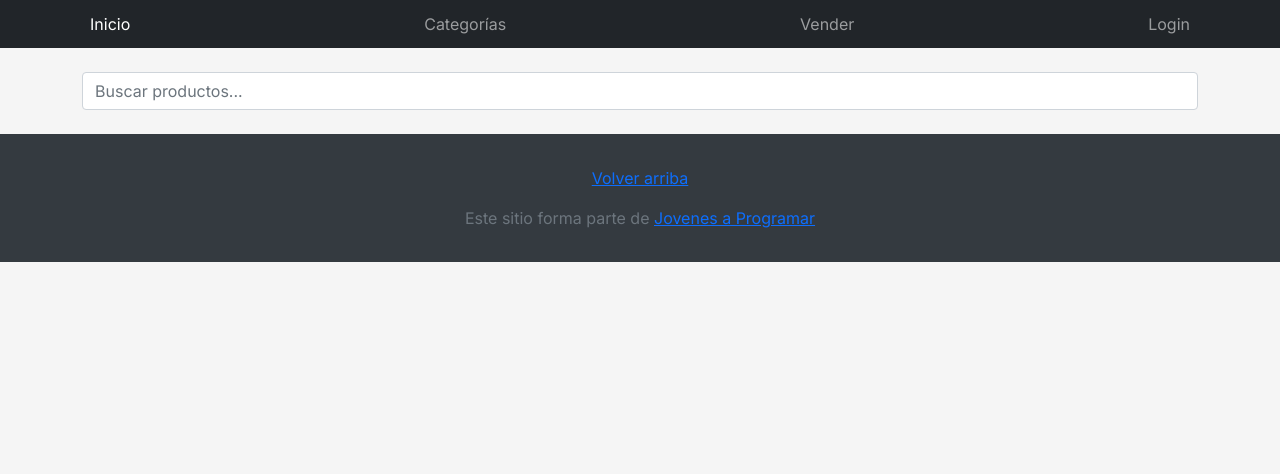
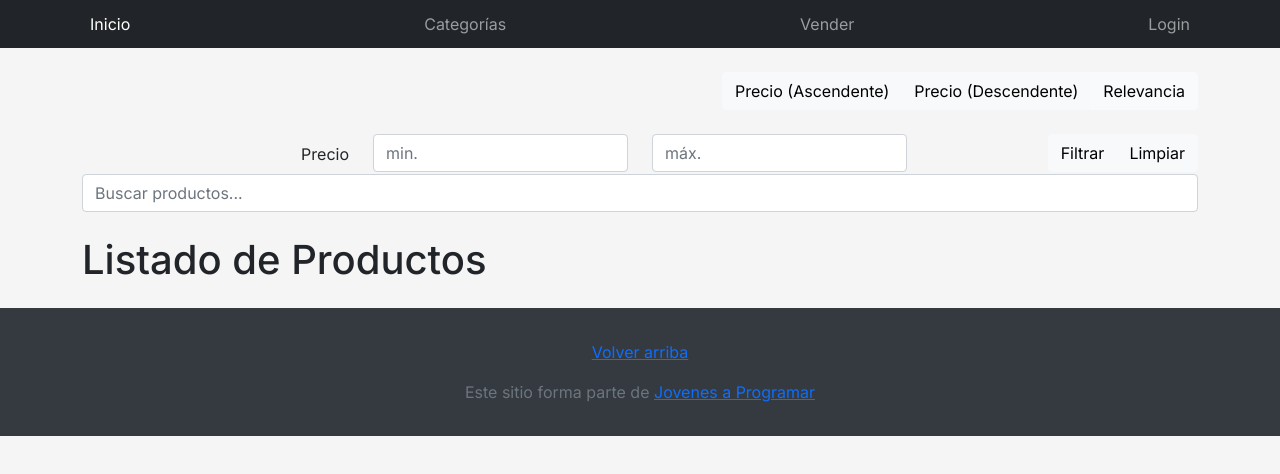
Before and after one commit to stefi1211/Proyecto_Final, a plain HTML site: page products.html in a window 1280 px wide. Drawn offline with Linux system fonts and the light colour scheme.

Commit message:
resolucion de conflictos

```diff
--- a/products.html
+++ b/products.html
@@ -41,15 +41,48 @@
     </div>
   </nav>
 
-     <div class="container mt-4">
-        <h1 class="mb-4 title"></h1>
-        <div class="mb-4">
-          <input type="search" id="search-input" class="form-control" placeholder="Buscar productos...">
+  <div class="container mt-4">
+    <div class="row">
+      <div class="col text-end">
+        <div class="btn-group btn-group-toggle mb-4" data-bs-toggle="buttons">
+          <input type="radio" class="btn-check" name="options" id="sortAsc">
+          <label class="btn btn-light" for="sortAsc">Precio (Ascendente)</label>
+          <input type="radio" class="btn-check" name="options" id="sortDesc">
+          <label class="btn btn-light" for="sortDesc">Precio (Descendente)</label>
+          <input type="radio" class="btn-check" name="options" id="sortByRelevancia" checked>
+          <label class="btn btn-light" for="sortByRelevancia">Relevancia</label>
+        </div>
       </div>
-        <div class="row" id="productos-lista">
-            <!-- aca van las tarjetas -->
+    </div>
+    <div class="row">
+      <div class="col text-end">
+        <div class="row container p-0 m-0">
+          <div class="col">
+            <p class="font-weight-normal text-end my-2">Precio</p>
+          </div>
+          <div class="col">
+            <input class="form-control" type="number" placeholder="min." id="rangeFilterPriceMin">
+          </div>
+          <div class="col">
+            <input class="form-control" type="number" placeholder="máx." id="rangeFilterPriceMax">
+          </div>
+          <div class="col-3 p-0">
+            <div class="btn-group" role="group">
+              <button class="btn btn-light btn-block" id="rangeFilterPrice">Filtrar</button>
+              <button class="btn btn-light btn-block" id="clearRangeFilter">Limpiar</button>
+            </div>
+          </div>
         </div>
+      </div>
     </div>
+    <div class="mb-4">
+      <input type="search" id="search-input" class="form-control" placeholder="Buscar productos...">
+    </div>
+    <h1 class="mb-4 title">Listado de Productos</h1>
+    <div class="row" id="productos-lista">
+      <!-- aca van las tarjetas -->
+    </div>
+  </div>
 
   <footer class="text-muted">
     <div class="container">
```
